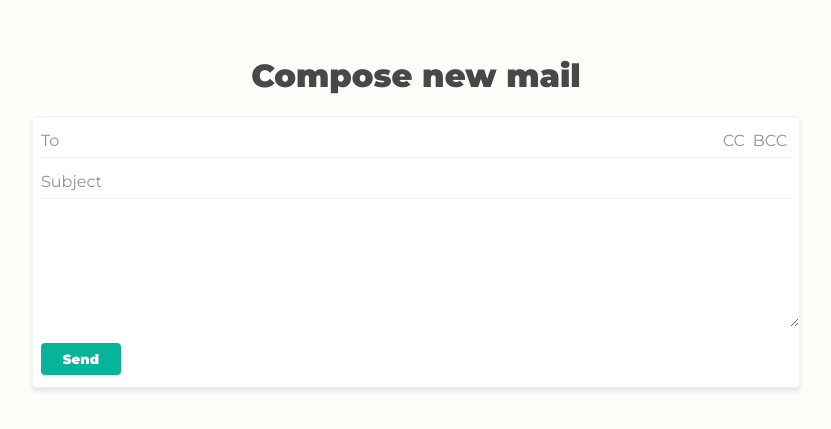
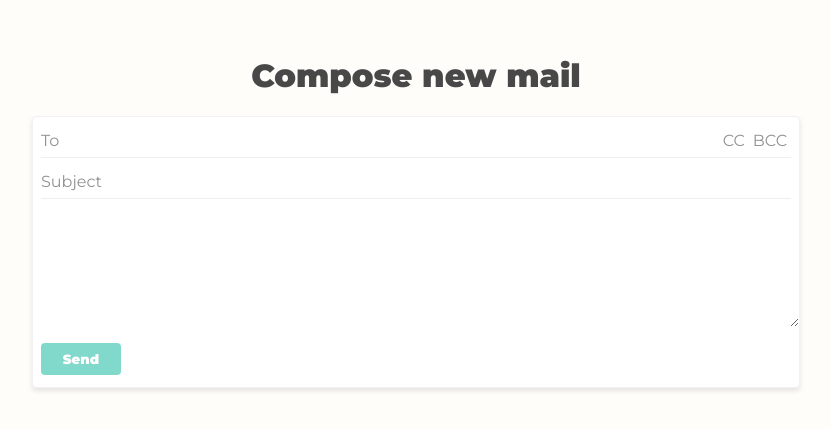
Before and after one commit to saugatmaharjan/mailgrid-web, a React (Create React App) app: page /mail in a window 1280 px wide. Shown: the part 189-618 px from the top of the page, without its empty margins (224-1055 px from the left). Built offline with nearby package versions, Linux system fonts and the light colour scheme.

Commit message:
added loading and error extracted mail service

```diff
--- a/src/components/app/index.tsx
+++ b/src/components/app/index.tsx
@@ -3,26 +3,10 @@ import React from "react";
 import AppRouter from "components/routes";
 import Theme from "components/theme";
 
-const App = () => {
-  const sendEmail = () => {
-    fetch("http://localhost:4000/mail", {
-      method: "POST",
-      headers: {
-        "Content-Type": "application/json"
-      },
-      body: JSON.stringify({
-        to: "maharjansaugat@gmail.com",
-        from: "Excited user <example@test.com>",
-        subject: "testing from client app",
-        text: "this is a test email from client react app"
-      })
-    });
-  };
-  return (
-    <Theme>
-      <AppRouter />
-    </Theme>
-  );
-};
+const App = () => (
+  <Theme>
+    <AppRouter />
+  </Theme>
+);
 
 export default App;
--- /dev/null
+++ b/src/components/mail/IMail.ts
@@ -0,0 +1,12 @@
+import { IAppError } from "interfaces";
+
+export interface IMail {
+  to: string;
+  subject: string;
+  text: string;
+}
+
+export interface ISendResponse {
+  success?: true;
+  error?: IAppError;
+}
--- a/src/components/mail/components/editor.tsx
+++ b/src/components/mail/components/editor.tsx
@@ -1,6 +1,8 @@
 import React, { FC, useState, ChangeEvent } from "react";
 import styled from "styled-components";
-import axios from "axios";
+
+import MailService from "../mailService";
+import { IAppError } from "interfaces";
 
 interface Props {}
 interface IMail {
@@ -12,6 +14,11 @@ interface IMail {
 }
 
 const Editor: FC<Props> = () => {
+  const [loading, setLoading] = useState<boolean>(false);
+  const [error, setError] = useState<IAppError>({
+    status: false,
+    message: ""
+  });
   const [ccVisibility, setCCVisibility] = useState<boolean>(false);
   const [bccVisibility, setBCCVisibility] = useState<boolean>(false);
   const [mailData, setMailData] = useState<IMail>({
@@ -39,21 +46,31 @@ const Editor: FC<Props> = () => {
   };
 
   const sendMail = async () => {
-    const res = await axios({
-      url: `${process.env.REACT_APP_API_URL}mail`,
-      method: "POST",
-      headers: {
-        "Content-Type": "application/json"
-      },
-      data: mailData
-    });
+    setLoading(true);
+    const res = await MailService.sendMail(mailData);
+    if (res.success) {
+      setLoading(false);
+    }
+
+    if (res.error) {
+      setLoading(false);
+      setError({ ...res.error });
+    }
   };
 
   return (
-    <Wrapper>
+    <>
+      {error.status && <ErrorMessage>{error.message}</ErrorMessage>}
+      <Wrapper dimmed={loading}>
         <Row>
           <span className="text-light">To</span>
-        <Input type="text" className="flex-one" name="to" onChange={handleChange} />
+          <Input
+            type="text"
+            className="flex-one"
+            name="to"
+            onChange={handleChange}
+            disabled={loading}
+          />
           {!ccVisibility && (
             <Toggle onClick={showCC} className="text-light">
               CC
@@ -68,28 +85,59 @@ const Editor: FC<Props> = () => {
         {ccVisibility && (
           <Row>
             <span className="text-light">CC</span>
-          <Input type="text" className="flex-one" name="cc" onChange={handleChange} />
+            <Input
+              type="text"
+              className="flex-one"
+              name="cc"
+              onChange={handleChange}
+              disabled={loading}
+            />
           </Row>
         )}
         {bccVisibility && (
           <Row>
             <span className="text-light">BCC</span>
-          <Input type="text" className="flex-one" name="bcc" onChange={handleChange} />
+            <Input
+              type="text"
+              className="flex-one"
+              name="bcc"
+              onChange={handleChange}
+              disabled={loading}
+            />
           </Row>
         )}
         <Row>
           <span className="text-light">Subject</span>
-        <Input type="text" className="flex-one" name="subject" onChange={handleChange} />
+          <Input
+            type="text"
+            className="flex-one"
+            name="subject"
+            onChange={handleChange}
+            disabled={loading}
+          />
         </Row>
-      <Message name="text" onChange={handleChange} />
+        <Message name="text" onChange={handleChange} disabled={loading} />
         <Footer>
-        <Button onClick={sendMail}>Send</Button>
+          <Button onClick={sendMail} disabled={loading || !mailData.to}>
+            Send
+          </Button>
         </Footer>
       </Wrapper>
+    </>
   );
 };
 
-const Wrapper = styled.div`
+const ErrorMessage = styled.span`
+  display: inline-block;
+  margin-bottom: 12px;
+  color: ${props => props.theme.colors.red};
+`;
+
+interface IWrapperProps {
+  dimmed: boolean;
+}
+
+const Wrapper = styled.div<IWrapperProps>`
   max-width: 800px;
   width: 60%;
   background-color: #fff;
@@ -97,6 +145,7 @@ const Wrapper = styled.div`
   min-height: 120px;
   border: 1px solid #f2f2f2;
   box-shadow: 0 3px 5px rgba(0, 0, 0, 0.1);
+  opacity: ${props => (props.dimmed ? 0.5 : 1)};
 `;
 
 const Row = styled.div`
@@ -110,6 +159,7 @@ const Row = styled.div`
 const Input = styled.input`
   border: none;
   height: 24px;
+  background-color: transparent;
   margin: 0 8px;
   outline: none;
 `;
@@ -117,6 +167,7 @@ const Input = styled.input`
 const Message = styled.textarea`
   width: 100%;
   min-height: 120px;
+  background-color: transparent;
   border: none;
   outline: none;
   padding: 0 8px;
@@ -136,6 +187,12 @@ const Button = styled.button`
   color: #fff;
   font-weight: bold;
   border-radius: 4px;
+  cursor: pointer;
+
+  &:disabled {
+    opacity: 0.5;
+    cursor: not-allowed;
+  }
 `;
 
 const Toggle = styled.span`
--- /dev/null
+++ b/src/components/mail/mailService.ts
@@ -0,0 +1,38 @@
+import axios from "axios";
+
+import { IMail, ISendResponse } from "./IMail";
+import { AppError } from "utils";
+
+class MailService {
+  private apiUrl: string = process.env.REACT_APP_API_URL || "";
+
+  public sendMail = async (data: IMail): Promise<ISendResponse> => {
+    try {
+      const res = await axios({
+        url: `${this.apiUrl}mail`,
+        method: "POST",
+        headers: {
+          "Content-Type": "application/json"
+        },
+        data
+      });
+
+      if (res.status === 200) {
+        return { success: true };
+      } else {
+        return {
+          error: { ...AppError.generate("Something went wrong!") }
+        };
+      }
+    } catch (err) {
+      return {
+        error: { ...AppError.generate(err.message) }
+      };
+    }
+  };
+}
+
+const instance = new MailService();
+Object.freeze(instance);
+
+export default instance;
--- a/src/components/theme/globalStyles.tsx
+++ b/src/components/theme/globalStyles.tsx
@@ -30,6 +30,10 @@ const GlobalStyle = createGlobalStyle`
   .text-light {
     color: ${props => props.theme.colors.lighterGray}
   }
+
+  .text-warning {
+    color: ${props => props.theme.colors.red}
+  }
 `;
 
 export default GlobalStyle;
--- a/src/components/theme/styled.d.ts
+++ b/src/components/theme/styled.d.ts
@@ -10,6 +10,7 @@ declare module "styled-components" {
       gray: string;
       lighterGray: string;
       black: string;
+      red: string;
     };
     fonts: string[];
     fontSizes: {
--- a/src/components/theme/themeConfig.ts
+++ b/src/components/theme/themeConfig.ts
@@ -8,7 +8,8 @@ const appTheme: DefaultTheme = {
     onyx: "#36313D",
     gray: "#484848",
     lighterGray: "#929292",
-    black: "#333"
+    black: "#333",
+    red: "#ef5e5e"
   },
   fonts: ["Montserrat", "sans-serif", "Roboto"],
   fontSizes: {
--- /dev/null
+++ b/src/interfaces/index.ts
@@ -0,0 +1,4 @@
+export interface IAppError {
+  status: boolean;
+  message: string;
+}
--- /dev/null
+++ b/src/utils/appError.ts
@@ -0,0 +1,12 @@
+import { IAppError } from "interfaces";
+
+class AppError {
+  public generate(message: string): IAppError {
+    return {
+      status: true,
+      message
+    };
+  }
+}
+
+export default new AppError();
--- /dev/null
+++ b/src/utils/fetcher.ts
@@ -0,0 +1,20 @@
+import axios, { AxiosRequestConfig } from "axios";
+
+import { IAppError } from "interfaces";
+import { AppError } from "utils";
+
+export default async function fetcher(requestConfig: AxiosRequestConfig): Promise<IAppError | any> {
+  try {
+    const res = await axios({
+      ...requestConfig
+    });
+
+    if (res.status === 200) {
+      return true;
+    } else {
+      return AppError.generate("Something went wrong!");
+    }
+  } catch (err) {
+    return AppError.generate(err.message);
+  }
+}
--- /dev/null
+++ b/src/utils/index.ts
@@ -0,0 +1,2 @@
+export { default as AppError } from "./appError";
+export { default as Fetcher } from "./fetcher";
```
Also changed, not shown: src/configs/theme.ts (deleted, +0 -14 lines). Lines whose indentation alone changed are shown as unchanged.
